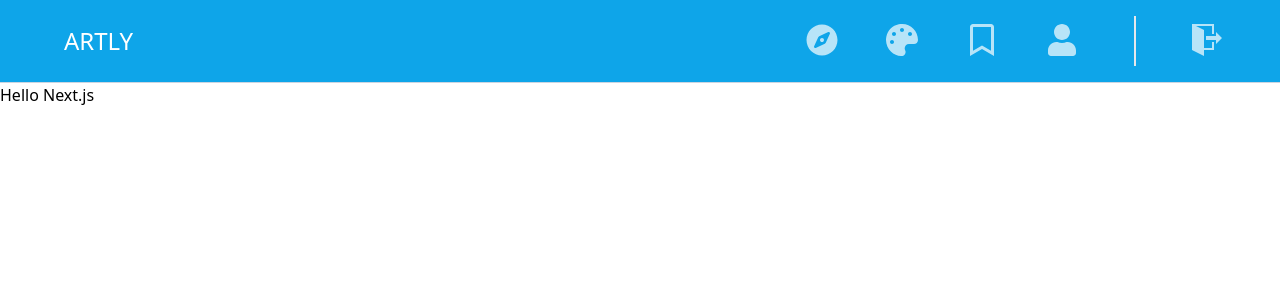
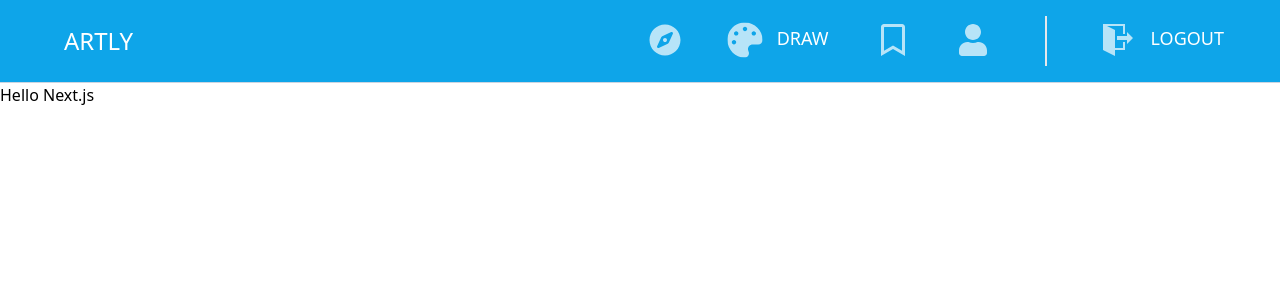
Before and after one commit to KristianApostolov/WaffleHacksTeamCLNN, a Next.js app: page / in a window 1280 px wide. Shown: the top 300 px of the page. Built offline with nearby package versions, Linux system fonts and the light colour scheme; no server answers; sample sign-in values are in the browser's storage.

Commit message:
Update Navbar.tsx

```diff
--- a/components/Navbar.tsx
+++ b/components/Navbar.tsx
@@ -5,6 +5,7 @@ import { ImExit } from 'react-icons/im'
 import { signOut } from 'firebase/auth';
 import { useAuthState } from 'react-firebase-hooks/auth';
 import Router from "next/router";
+import React, { useState } from 'react';
 
 interface NavButtonProps {
     user:any
@@ -17,8 +18,11 @@ function NavButtonComponent() {
 }
 export default function Navbar({user}:NavButtonProps) {
 
+    const [tabIndex, setTabIndex] = React.useState(1)
+
+
     const ICON_CLASS_NAME: string = 'h-8 w-8 fill-white opacity-70 transition duration-150 group-hover:opacity-100 group-hover:scale-110'
-    const ICON_TEXT_CLASS_NAME: string = "text-white ml-4 hidden group-hover:block font-Verdana font-light"
+    const ICON_TEXT_CLASS_NAME: string = "text-white ml-4 group-hover:block font-Verdana font-light"
 
     function handleSignOut(){
         signOut(auth)
@@ -26,32 +30,39 @@ export default function Navbar({user}:NavButtonProps) {
         Router.push("/login")
     }
 
+
+    function onNavButtonClick(index: number, navigationPath: string) {
+        setTabIndex(index)
+        console.log(index)
+        Router.push(navigationPath)
+    }
+
     return (
         <div className="h-fit py-4 bg-sky-500 w-full border-b border-slate-300 flex justify-between items-center">
             <text className='ml-16 text-white font-Verdana text-2xl font-light'>
                 ARTLY
             </text>
-            <div className='divide-x-2 mr-0'>
+            <div x-datatype='' className='divide-x-2 mr-0'>
                 <div className='mr-8 inline-flex items-baseline justify-between'>
                     <NavButton
-                        icon={ <FaCompass className={ICON_CLASS_NAME}/> }
-                        text={<text className={ICON_TEXT_CLASS_NAME}>EXPLORE</text>}
-                        onClick = {() => Router.push("/explore")}
+                        icon={ <FaCompass className={`${ICON_CLASS_NAME} ${tabIndex==0? "opacity-100 scale-110" : ""}`}/> }
+                        text={<text className={`${ICON_TEXT_CLASS_NAME} ${tabIndex==0? "block" : "hidden"}`}>EXPLORE</text>}
+                        onClick = {() => onNavButtonClick(0, "/explore")}
                         margin={4} />
                     <NavButton
-                        icon={<FaPalette className={ICON_CLASS_NAME}/>}
-                        text={<text className={ICON_TEXT_CLASS_NAME}>DRAW</text>}
-                        onClick = {() => Router.push(`/draw/${user?.id}`)} // Replace with id field
+                        icon={ <FaPalette className={`${ICON_CLASS_NAME} ${tabIndex==1? "opacity-100 scale-110" : ""}`}/> }
+                        text={<text className={`${ICON_TEXT_CLASS_NAME} ${tabIndex==1? "block" : "hidden"}`}>DRAW</text>}
+                        onClick = {() => onNavButtonClick(1, `/draw/${user?.id}`)} // Replace with id field
                         margin={4} />
                     <NavButton
-                        icon={<FaRegBookmark className={ICON_CLASS_NAME}/>}
-                        text={<text className={ICON_TEXT_CLASS_NAME}>COLLECTION</text>}
-                        onClick = {() => Router.push(`/Collection`)}
+                        icon={ <FaRegBookmark className={`${ICON_CLASS_NAME} ${tabIndex==2? "opacity-100 scale-110" : ""}`}/> }
+                        text={<text className={`${ICON_TEXT_CLASS_NAME} ${tabIndex==2? "block" : "hidden"}`}>COLLECTION</text>}
+                        onClick = {() => onNavButtonClick(2, `/Collection`)}
                         margin={4} />
                     <NavButton
-                        icon={<FaUser className={ICON_CLASS_NAME}/>}
-                        text={<text className={ICON_TEXT_CLASS_NAME}>PROFILE</text>}
-                        onClick = {() => Router.push(`/user/${user?.id}`)} // Replace with id field
+                        icon={ <FaUser className={`${ICON_CLASS_NAME} ${tabIndex==3? "opacity-100 scale-110" : ""}`}/> }
+                        text={<text className={`${ICON_TEXT_CLASS_NAME} ${tabIndex==3? "block" : "hidden"}`}>PROFILE</text>}
+                        onClick = {() => onNavButtonClick(3, `/user/${user?.id}`)} // Replace with id field
                         margin={4} />
                 </div>
                 <div className='inline-flex items-baseline justify-center'>
@@ -62,7 +73,6 @@ export default function Navbar({user}:NavButtonProps) {
                         margin={12} />
                 </div>
             </div>
-
         </div>
      )
 }
```
